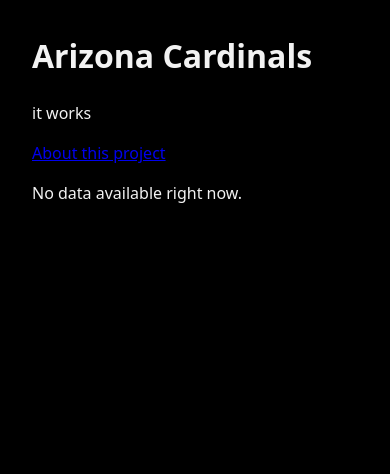
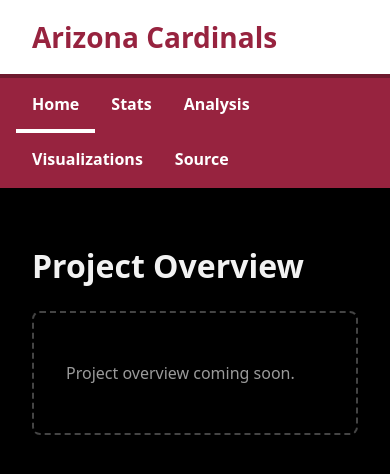
Before and after one commit to BenjaminHowland55/Sports_Analytics_Project, a Flask app: page / in a window 390 px wide. Shown: the top 474 px of the page. Run offline with Flask 3, Linux system fonts and the light colour scheme.

Commit message:
Add red and white navigation bar with five site sections
- Two-layer header (white title bar, red nav bar) with Home, Stats,
  Analysis, Visualizations, and Source; current page is highlighted
- Home, Analysis, Visualizations, and Source pages with placeholder
  sections; the team_defense table moves to /stats
- Old /about redirects to Home; removed "it works" text
- Add viewport meta tag and a scrolling table wrapper for phones

Co-Authored-By: Claude Opus 5.5 <noreply@anthropic.com>

```diff
--- a/app/main.py
+++ b/app/main.py
@@ -1,4 +1,4 @@
-from flask import Flask, render_template
+from flask import Flask, redirect, render_template, url_for
 from sqlalchemy import text
 from sqlalchemy.exc import SQLAlchemyError
 
@@ -27,15 +27,36 @@ def get_team_defense_rows():
 
 
 @app.route("/")
-def index():
+def home():
+    return render_template("home.html")
+
+
+@app.route("/stats")
+def stats():
     try:
         rows = get_team_defense_rows()
     except SQLAlchemyError:
         app.logger.exception("Could not load team_defense rows")
         rows = []
-    return render_template("index.html", rows=rows)
+    return render_template("stats.html", rows=rows)
 
 
+@app.route("/analysis")
+def analysis():
+    return render_template("analysis.html")
+
+
+@app.route("/visualizations")
+def visualizations():
+    return render_template("visualizations.html")
+
+
+@app.route("/source")
+def source():
+    return render_template("source.html")
+
+
+# The old About page became Home; send old links there instead of a 404.
 @app.route("/about")
 def about():
-    return render_template("about.html")
+    return redirect(url_for("home"), code=301)
--- a/app/templates/base.html
+++ b/app/templates/base.html
@@ -2,11 +2,30 @@
 <html lang="en">
 <head>
   <meta charset="utf-8">
-  <title>{% block title %}Arizona Cardinals{% endblock %}</title>
+  <meta name="viewport" content="width=device-width, initial-scale=1">
+  <title>{% block title %}Home{% endblock %} | Arizona Cardinals</title>
   <link rel="stylesheet" href="{{ url_for('static', filename='style.css') }}">
 </head>
 <body>
-  <h1>Arizona Cardinals</h1>
-  {% block content %}{% endblock %}
+  {% set nav_items = [
+    ("home", "Home"),
+    ("stats", "Stats"),
+    ("analysis", "Analysis"),
+    ("visualizations", "Visualizations"),
+    ("source", "Source"),
+  ] %}
+  <header class="site-header">
+    <div class="header-top">
+      <a class="site-title" href="{{ url_for('home') }}">Arizona Cardinals</a>
+    </div>
+    <nav class="header-nav" aria-label="Main">
+      {% for endpoint, label in nav_items %}
+      <a href="{{ url_for(endpoint) }}"{% if request.endpoint == endpoint %} class="active" aria-current="page"{% endif %}>{{ label }}</a>
+      {% endfor %}
+    </nav>
+  </header>
+  <main>
+    {% block content %}{% endblock %}
+  </main>
 </body>
 </html>
--- /dev/null
+++ b/app/templates/home.html
@@ -0,0 +1,11 @@
+{% extends "base.html" %}
+
+{% block title %}Home{% endblock %}
+
+{% block content %}
+  <h1>Project Overview</h1>
+  <section class="placeholder">
+    <!-- Write the overview of the project here. -->
+    <p>Project overview coming soon.</p>
+  </section>
+{% endblock %}
--- a/app/templates/index.html
+++ /dev/null
@@ -1,24 +0,0 @@
-{% extends "base.html" %}
-
-{% block content %}
-  <p>it works</p>
-  <p><a href="{{ url_for('about') }}">About this project</a></p>
-  {% if rows %}
-  <table>
-    <tr>
-      {% for column in rows[0].keys() %}
-      <th>{{ column }}</th>
-      {% endfor %}
-    </tr>
-    {% for row in rows %}
-    <tr>
-      {% for value in row.values() %}
-      <td>{{ value|round(3) if value is float else value }}</td>
-      {% endfor %}
-    </tr>
-    {% endfor %}
-  </table>
-  {% else %}
-  <p>No data available right now.</p>
-  {% endif %}
-{% endblock %}
--- a/public/static/style.css
+++ b/public/static/style.css
@@ -1,9 +1,70 @@
+:root {
+  --cardinals-red: #97233f;
+  --cardinals-red-dark: #6e1a2e;
+  --white: #ffffff;
+}
+
 body {
   background-color: #000;
   color: #f2f2f2;
   font-family: system-ui, -apple-system, "Segoe UI", Roboto, Helvetica, Arial, sans-serif;
   line-height: 1.5;
-  margin: 2rem;
+  margin: 0;
+}
+
+main {
+  padding: 2rem;
+  max-width: 1100px;
+}
+
+/* Two-layer header: white top layer with the site name, red bottom layer with the buttons */
+.header-top {
+  background-color: var(--white);
+  padding: 1rem 2rem;
+}
+
+.site-title {
+  color: var(--cardinals-red);
+  font-size: 1.75rem;
+  font-weight: 800;
+  text-decoration: none;
+}
+
+.header-nav {
+  background-color: var(--cardinals-red);
+  display: flex;
+  flex-wrap: wrap;
+  padding: 0 1rem;
+  border-top: 4px solid var(--cardinals-red-dark);
+}
+
+.header-nav a {
+  color: var(--white);
+  font-weight: 600;
+  text-decoration: none;
+  padding: 0.85rem 1rem;
+  border-bottom: 4px solid transparent;
+}
+
+.header-nav a:hover {
+  background-color: var(--cardinals-red-dark);
+}
+
+.header-nav a.active {
+  border-bottom-color: var(--white);
+}
+
+/* Empty spots for content that hasn't been written yet */
+.placeholder {
+  border: 2px dashed #444;
+  border-radius: 8px;
+  padding: 2rem;
+  color: #9a9a9a;
+}
+
+/* Lets the table scroll sideways on narrow screens instead of breaking the page */
+.table-wrap {
+  overflow-x: auto;
 }
 
 table {
```
Also changed, not shown: app/templates/about.html (deleted, +0 -8 lines), app/templates/analysis.html (added, +11 -0 lines), app/templates/source.html (added, +11 -0 lines), app/templates/stats.html (added, +27 -0 lines), app/templates/visualizations.html (added, +11 -0 lines).
